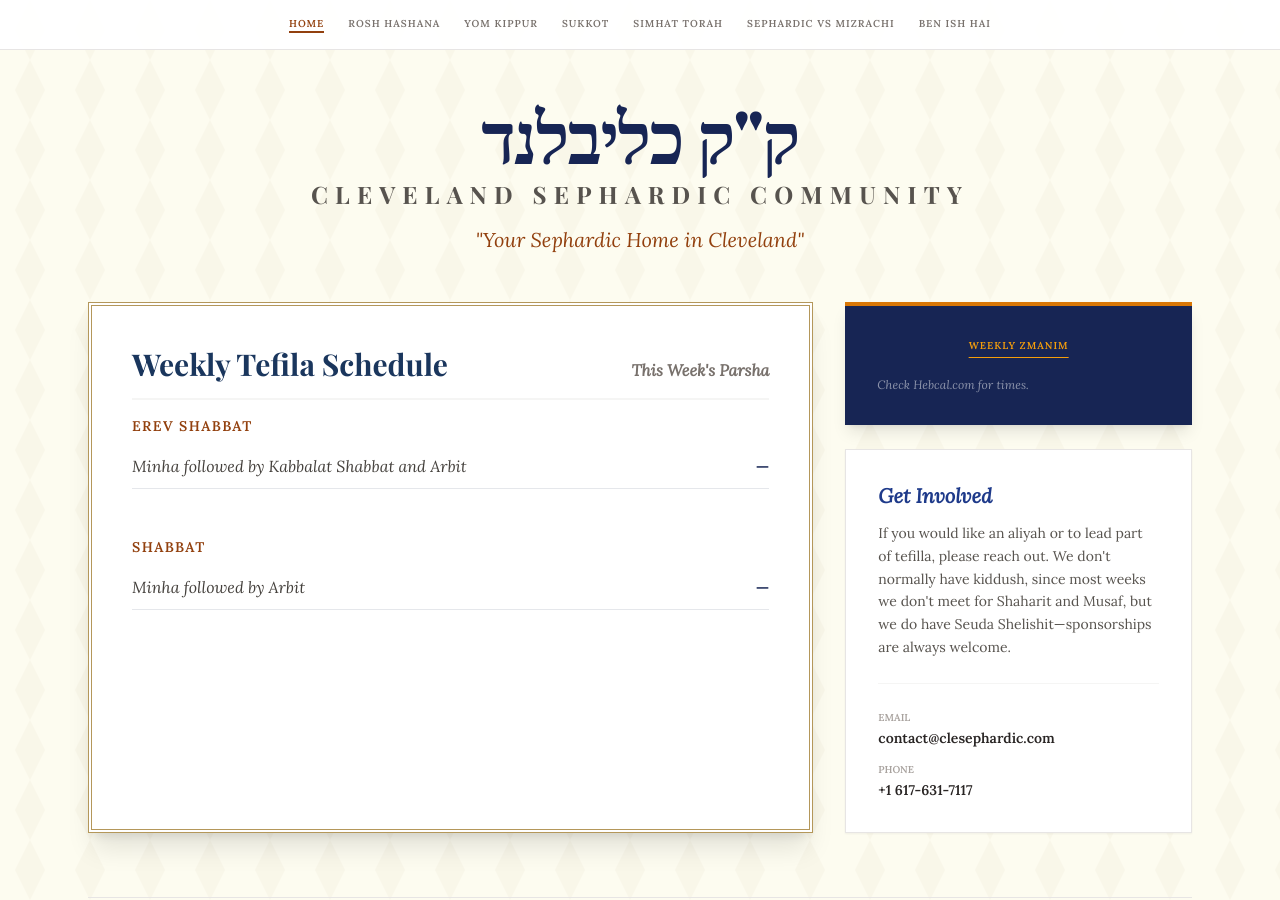
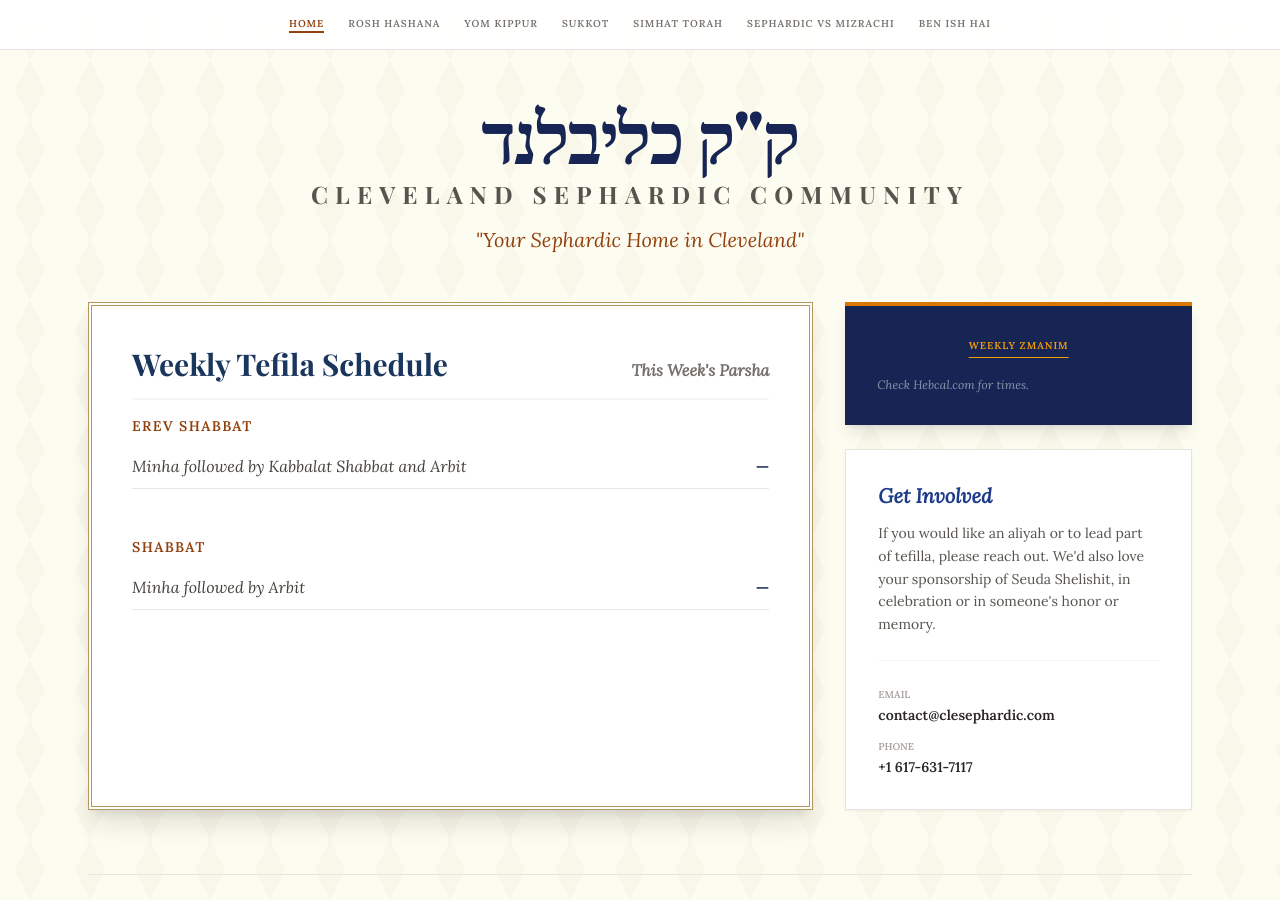
Before and after one commit to origin-story613/clesephardic, a Jekyll site: the page built from index.html, in a window 1280 px wide and 900 px high. Built offline with Jekyll 4.4.1, drawn with Linux system fonts in a browser that asks for light colours; nearby versions of some CDN libraries.

Commit message:
Reword Get Involved copy to drop negative framing
Replaces "we don't normally have kiddush..." with a positive ask for
Seuda Shelishit sponsorships instead of explaining what we don't do.

Co-Authored-By: Claude Sonnet 5 <noreply@anthropic.com>
Claude-Session: https://claude.ai/code/session_01CfEhLgzczBXE45Kz6Wfd6Z

```diff
--- a/index.html
+++ b/index.html
@@ -71,7 +71,7 @@ layout: default
         <div class="bg-white border border-stone-200 p-8 shadow-sm">
             <h4 class="text-blue-900 font-bold mb-3 italic text-xl">Get Involved</h4>
             <p class="text-sm text-stone-600 leading-relaxed mb-6">
-                If you would like an aliyah or to lead part of tefilla, please reach out. We don't normally have kiddush, since most weeks we don't meet for Shaharit and Musaf, but we do have Seuda Shelishit&mdash;sponsorships are always welcome.
+                If you would like an aliyah or to lead part of tefilla, please reach out. We'd also love your sponsorship of Seuda Shelishit, in celebration or in someone's honor or memory.
             </p>
             <div class="text-sm space-y-3 pt-6 border-t border-stone-100 text-stone-800">
                 <p class="flex flex-col"><span class="text-[10px] uppercase font-bold text-stone-400">Email</span><a href="mailto:contact@clesephardic.com" class="font-bold hover:text-amber-800 transition">contact@clesephardic.com</a></p>
```
